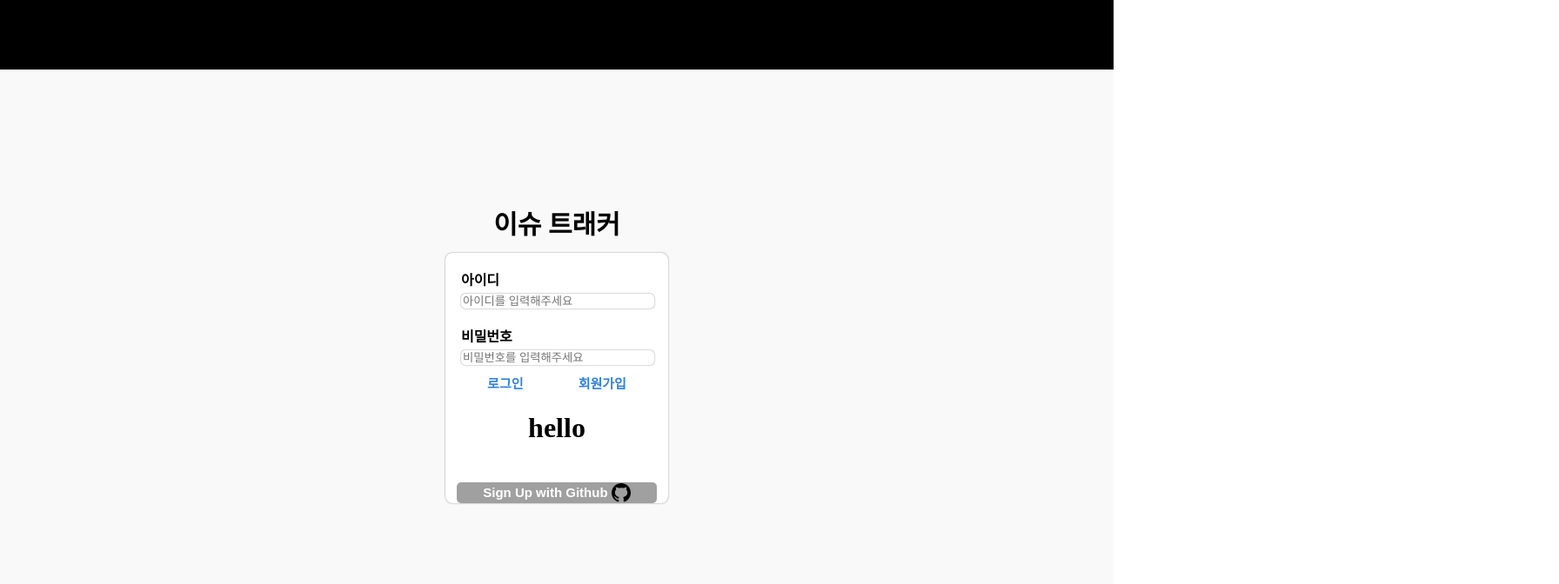
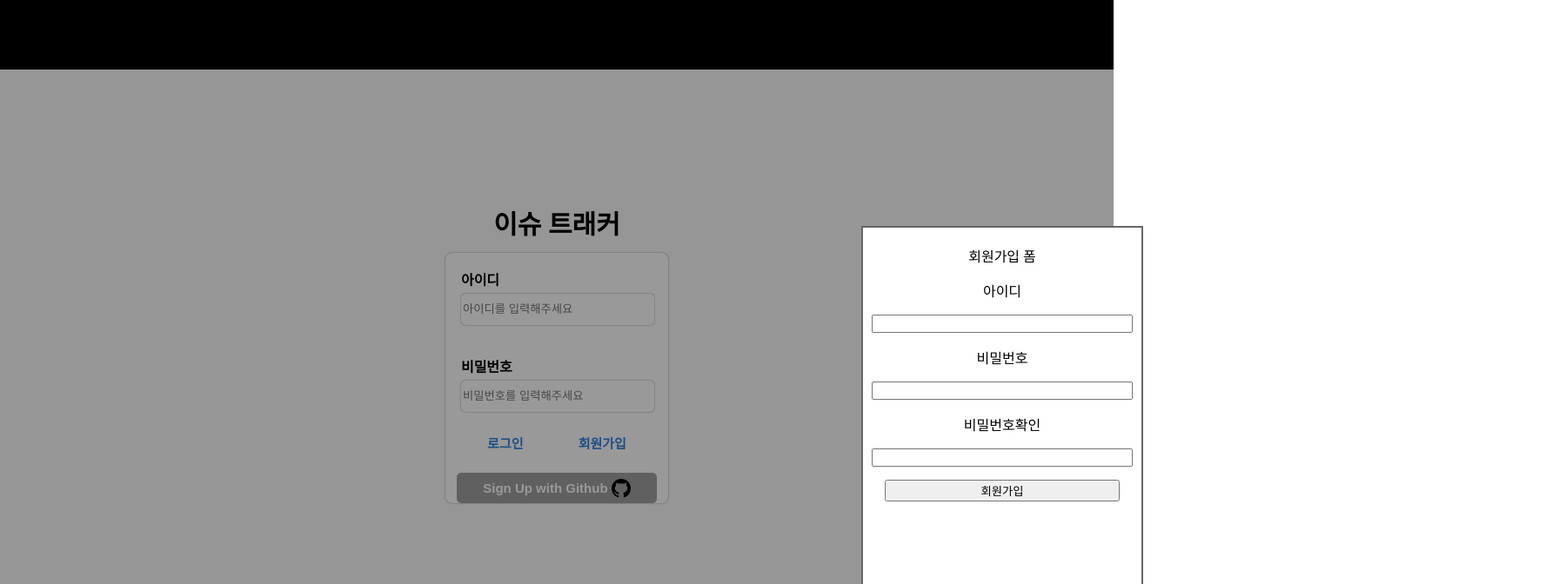
Before and after one commit to boostcamp-2020/IssueTracker-30, a React app in the folder client/: page /signup in a window 1280 px wide. Shown: the top 672 px of the page at 87% size, 1792 px wide, since content can reach past the window. Built offline with nearby package versions, Linux system fonts and the light colour scheme.

Commit message:
FEAT: 회원가입 모달창 기본 레이아웃 구현
- 회원가입 버튼 클릭시 Router 로 이동
- 모달 창 생성하여 가입 form 표시

TODO
- verification
- fetch 사용하여 server와 연동

```diff
--- a/client/src/login-form.jsx
+++ b/client/src/login-form.jsx
@@ -1,6 +1,7 @@
 import React, { useState, useEffect } from "react";
 import styled from "styled-components";
-import { Link, Switch, Route, BrowserRouter as Router } from "react-router-dom"
+import { Link, Switch, Route, BrowserRouter as Router } from "react-router-dom";
+import SignUpModal from "./signup-modal.jsx";
 
 const StyledLoginForm = styled.div`
     display: flex;
@@ -132,18 +133,22 @@ const LoginForm = () => {
         const body = {
             userId,
             userPw,
-      }
+        };
 
         fetch("http://localhost:3000/hello", {
-        method: 'POST',
+            method: "POST",
             headers: {
-          'Content-Type': 'application/json',
+                "Content-Type": "application/json",
             },
             body: JSON.stringify(body),
         })
             .then((res) => res.json())
-        .then((data) => {console.log(data)});
-    }
+            .then((data) => {
+                console.log(data);
+            });
+    };
+
+    const showModal = () => {};
 
     return (
         <StyledLoginForm>
@@ -164,14 +169,18 @@ const LoginForm = () => {
             />
             <VerifyPw>{verifyPwAlert}</VerifyPw>
             <StyledSignInAndUpDiv>
-              <StyledSignInAndUpButton onClick={logIn}>로그인</StyledSignInAndUpButton>
+                <StyledSignInAndUpButton onClick={logIn}>
+                    로그인
+                </StyledSignInAndUpButton>
                 <Router>
-                <Link to='/signUp'>
-                  <StyledSignInAndUpButton>회원가입</StyledSignInAndUpButton>
+                    <Link to="/signup">
+                        <StyledSignInAndUpButton>
+                            회원가입
+                        </StyledSignInAndUpButton>
                     </Link>
                     <Switch>
-                  <Route path='/signUp'>
-                    <h1>hello</h1>
+                        <Route path="/signup">
+                            <SignUpModal />
                         </Route>
                     </Switch>
                 </Router>
--- /dev/null
+++ b/client/src/signup-form.jsx
@@ -0,0 +1,84 @@
+import React, { useState, useEffect } from "react";
+import styled from "styled-components";
+
+const StyledSignInForm = styled.div`
+    display: flex;
+    flex-direction: column;
+`;
+
+const StyledParagraph = styled.p``;
+
+const StyledInputId = styled.input.attrs({
+    type: "text",
+    // value: userId,
+    // onChange: isIdOK,
+})`
+    &:hover {
+        cursor: pointer;
+        background-color: #f5f5f5;
+    }
+`;
+
+const StyledInputPw = styled.input.attrs({
+    type: "password",
+})`
+    &:hover {
+        cursor: pointer;
+        background-color: #f5f5f5;
+    }
+`;
+
+// const isIdOK = (e) => {};
+
+// const isPw1OK = (e) => {};
+
+// const isPw2OK = (e) => {};
+
+// const isAllFilled = () => {
+//     if (userId && userPw1 && userPw2) {
+//         return true;
+//     }
+//     return false;
+// };
+
+// const onSubmitButtonClick = (e) => {
+//     e.preventDefault();
+//     if (isAllFilled() && isIdOK() && isPw1OK() && isPw2OK()) {
+//         //TODO
+//         return;
+//     }
+// };
+
+const StyledSubmitButton = styled.button.attrs({
+    // onClick: onSubmitButtonClick,
+})`
+    margin: 15px;
+`;
+
+const SignUpForm = () => {
+    const [userId, setUserId] = useState("");
+    const [userPw1, setUserPw1] = useState("");
+    const [userPw2, setUserPw2] = useState("");
+    const [verifyIdAlert, setVerifyIdAlert] = useState("");
+    const [verifyPw1Alert, setVerifyPw1Alert] = useState("");
+    const [verifyPw2Alert, setVerifyPw2Alert] = useState("");
+    return (
+        <StyledSignInForm>
+            <StyledParagraph>아이디</StyledParagraph>
+            <StyledInputId></StyledInputId>
+            <StyledParagraph>비밀번호</StyledParagraph>
+            <StyledInputPw
+                value={userPw1}
+                // onChange={isPw1OK}
+            />
+            <StyledParagraph>비밀번호확인</StyledParagraph>
+            <StyledInputPw
+                value={userPw2}
+                // onChange={isPw2OK}
+            />
+            <StyledSubmitButton>회원가입</StyledSubmitButton>
+        </StyledSignInForm>
+    );
+};
+
+export default SignUpForm;
--- /dev/null
+++ b/client/src/signup-modal.jsx
@@ -0,0 +1,45 @@
+import React from "react";
+import styled from "styled-components";
+
+import SignUpForm from "./signup-form.jsx";
+
+const ModalSignup = styled.div`
+    position: absolute;
+    display: flex;
+    justify-content: center;
+
+    width: 100%;
+    height: 100%;
+    top: 20%;
+    z-index: 1;
+`;
+const ModalSignupContent = styled.div`
+    width: 300px;
+    margin: 100px auto;
+    padding: 20px 10px;
+    background: #fff;
+    border: 2px solid #666;
+`;
+const ModalSignupLayer = styled.div`
+    position: fixed;
+    top: 0;
+    left: 0;
+    width: 100%;
+    height: 100%;
+    z-index: -2;
+    background-color: rgba(0, 0, 0, 0.4);
+`;
+const SignupModal = () => {
+    return (
+        <ModalSignup>
+            <ModalSignupContent>
+                회원가입 폼
+                <SignUpForm />
+            </ModalSignupContent>
+
+            <ModalSignupLayer />
+        </ModalSignup>
+    );
+};
+
+export default SignupModal;
```
Lines whose indentation alone changed are shown as unchanged.
